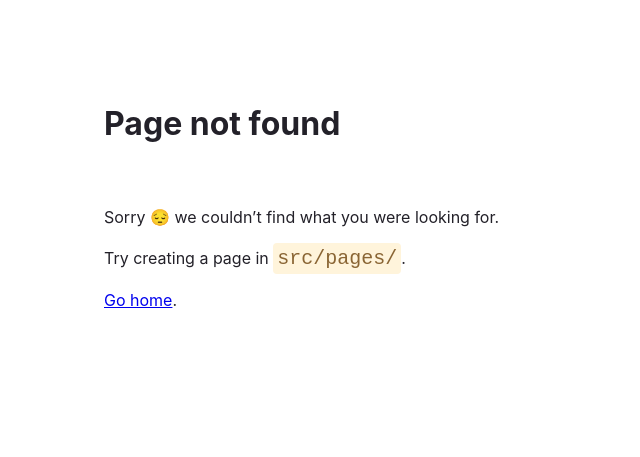
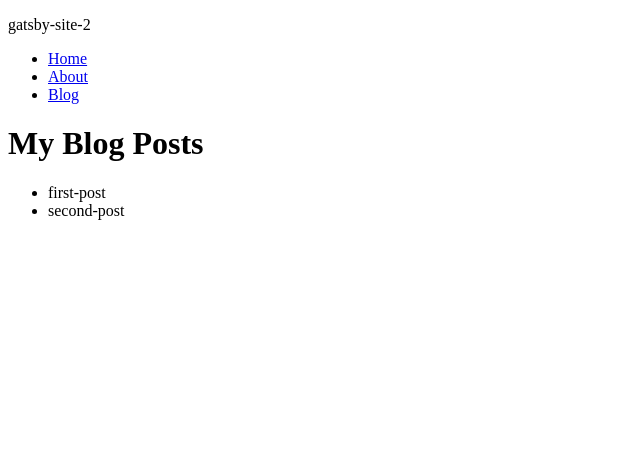
Before and after one commit to GedalyaKrycer/gatsby-conf-demo, a Gatsby site: page /blog in a window 1280 px wide. Before the commit this address had no page. Shown: the whole page, without its empty margins (0-640 px from the left). Built offline with nearby package versions, Linux system fonts and the light colour scheme; Gatsby itself is replaced by a stand-in of ours.

Commit message:
Add Blog

```diff
--- a/gatsby-config.js
+++ b/gatsby-config.js
@@ -6,5 +6,12 @@ module.exports = {
       "gatsby-plugin-image",
       "gatsby-plugin-sharp",
       "gatsby-transformer-sharp",
+      {
+          resolve: `gatsby-source-filesystem`,
+          options: {
+              name: `blog`,
+              path: `${__dirname}/blog/`,
+          },
+      }
   ],
 };
--- a/src/components/layout/Layout.js
+++ b/src/components/layout/Layout.js
@@ -1,20 +1,34 @@
 import React from 'react';
-import { Link } from "gatsby";
+import { useStaticQuery, graphql, Link } from 'gatsby'
 import {navBar} from './layout.module.css';
 
 const Layout = ({children, pageTitle}) => {
+
+    const data = useStaticQuery(graphql`
+        query {
+      site {
+        siteMetadata {
+          title
+          description
+        }
+      }
+    }
+    `)
+
     return (
         <main>
+            <p>{data.site.siteMetadata.title}</p>
+            <nav>
+                <ul>
+                    <li className={navBar}><Link to="/">Home</Link></li>
+                    <li className={navBar}><Link to="/about">About</Link></li>
+                    <li className={navBar}><Link to="/blog">Blog</Link></li>
+                </ul>
+            </nav>
             <title>{pageTitle}</title>
             <h1>
                 {pageTitle}
             </h1>
-            <nav>
-                <ul>
-                    <li className={navBar}><Link to="/">Home</Link></li>
-                    <li className={navBar}><Link to="/about">About</Link></li>
-                </ul>
-            </nav>
 
         {children}
         </main>
--- /dev/null
+++ b/src/pages/blog.js
@@ -0,0 +1,31 @@
+import React from "react"
+import Layout from "../components/layout/Layout"
+import { graphql } from "gatsby";
+
+const BlogPage = ({data}) => {
+    return (
+        <Layout pageTitle="My Blog Posts">
+            <ul>
+                { data.allFile.nodes.map(node => {
+                    return (
+                        <li key={node.name}>
+                            {node.name}
+                        </li>
+                    )
+                })}
+            </ul>
+        </Layout>
+    )
+}
+
+export const query = graphql`
+  query BlogPosts {
+    allFile(filter: { dir: { regex: "/blog/" } }) {
+      nodes {
+        name
+      }
+    }
+  }
+`
+
+export default BlogPage
```
Also changed, not shown: blog/first-post.mdx (added, +13 -0 lines), blog/second-post.mdx (added, +16 -0 lines).
